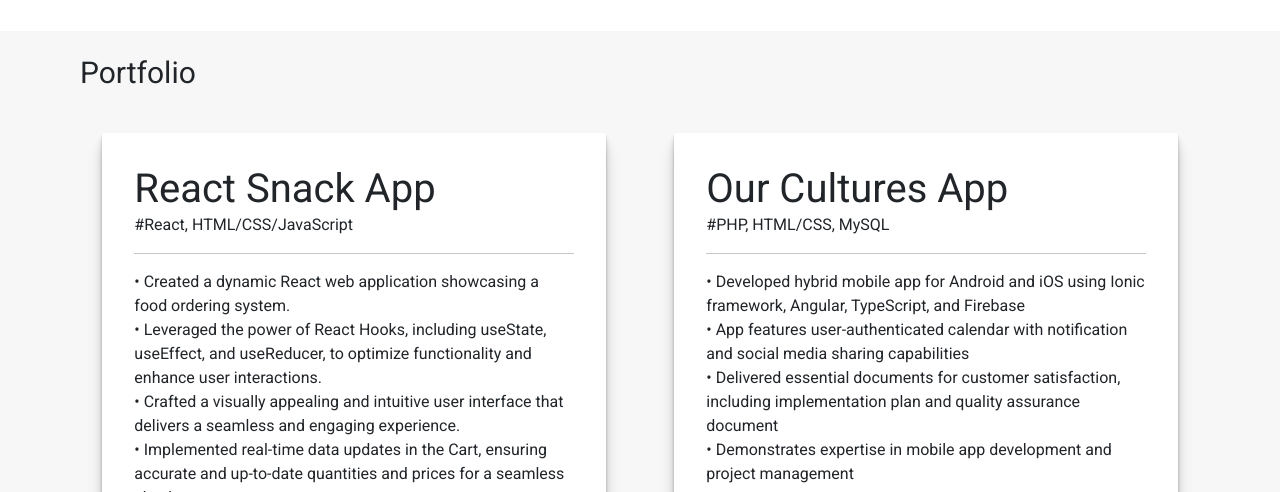
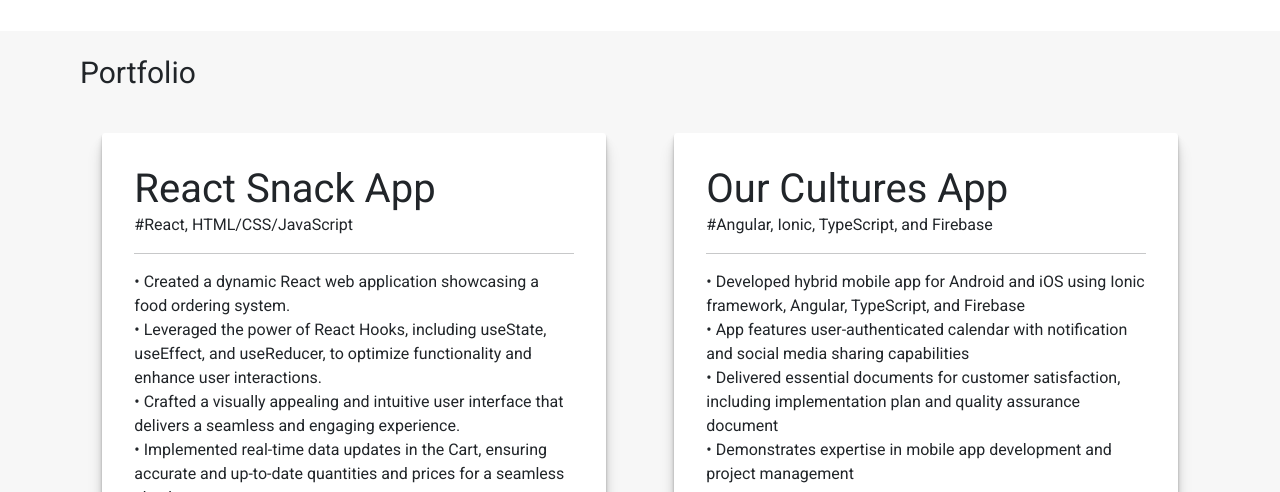
Before and after one commit to BriannVu/BrianPersonalPortfolio, a plain HTML site: page index.html in a window 1280 px wide. Shown: the part 3300-3792 px from the top of the page. Drawn offline with nearby package versions, Linux system fonts and the light colour scheme.

Commit message:
modify project content

```diff
--- a/index.html
+++ b/index.html
@@ -643,7 +643,7 @@
         <div class="col-12 col-md-6 projectBoxContainer">
           <div class="projectBox">
             <div class="display-6">Our Cultures App</div>
-            #PHP, HTML/CSS, MySQL
+            #Angular, Ionic, TypeScript, and Firebase
             <hr />
             • Developed hybrid mobile app for Android and iOS using Ionic
             framework, Angular, TypeScript, and Firebase <br />
```
